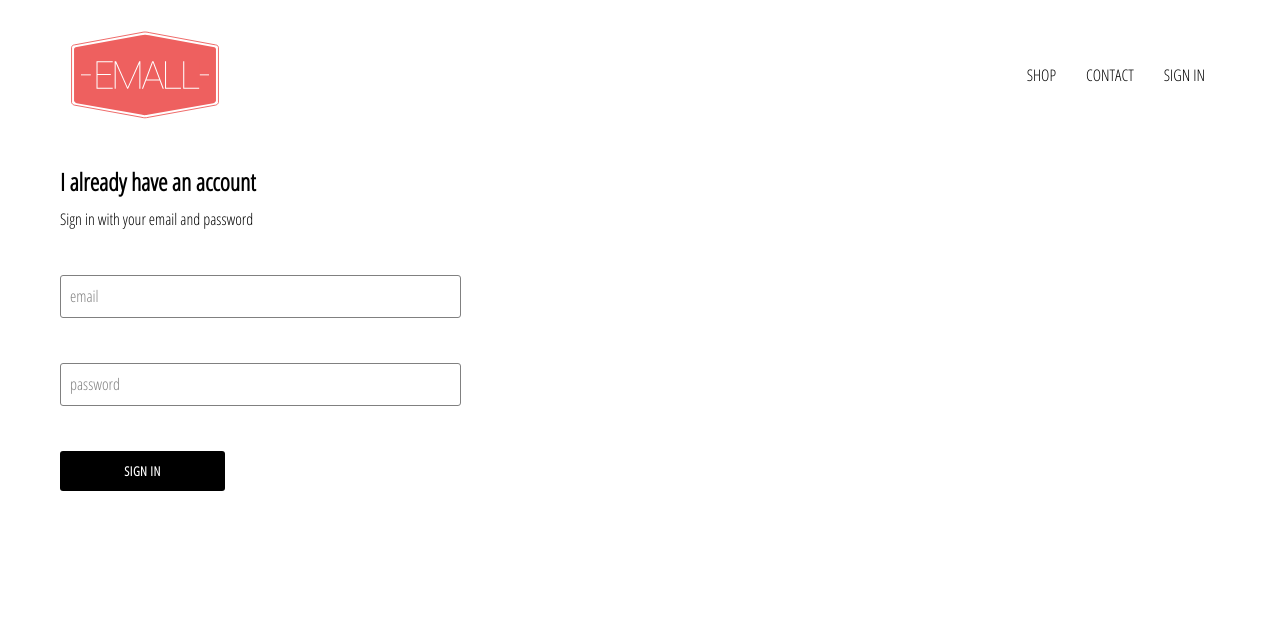
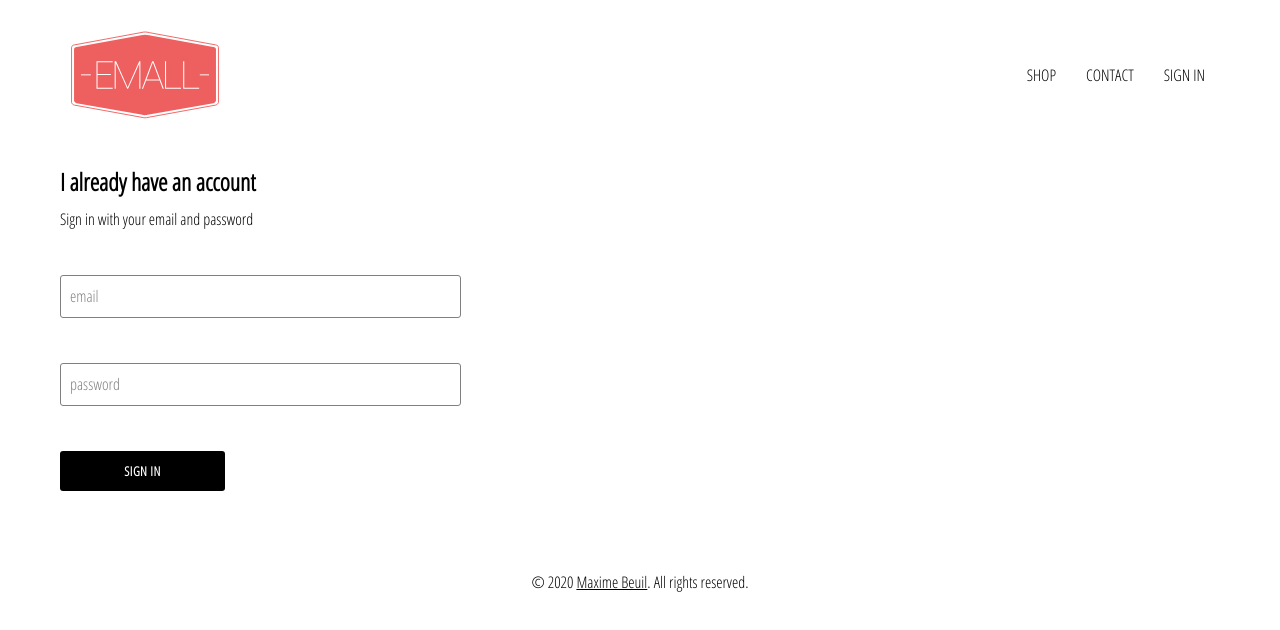
Before and after one commit to mbeuil/Emall-eshop-react-app, a React (Create React App) app: page /signin in a window 1280 px wide. Shown: the top 630 px of the page. Built offline with nearby package versions, Linux system fonts and the light colour scheme.

Commit message:
add github link to the footer

```diff
--- a/src/App.js
+++ b/src/App.js
@@ -3,9 +3,10 @@ import { Route, Switch } from "react-router-dom";
 import HomePage from "./pages/homepage/homepage.component";
 import ShopPage from "./pages/shop/shop.component";
 import Header from "./components/header/header.component";
+import Footer from "./components/footer/footer.component";
+import SignInAndSignUpPage from "./pages/sign-in-and-sign-up/sign-in-and-sign-up.component";
 
 import "./App.css";
-import SignInAndSignUpPage from "./pages/sign-in-and-sign-up/sign-in-and-sign-up.component";
 
 function App() {
   return (
@@ -16,6 +17,7 @@ function App() {
         <Route path="/shop" component={ShopPage} />
         <Route path="/signin" component={SignInAndSignUpPage} />
       </Switch>
+      <Footer />
     </div>
   );
 }
--- /dev/null
+++ b/src/components/footer/footer.component.jsx
@@ -0,0 +1,28 @@
+import React from "react";
+
+import "./footer.style.css";
+
+const string_1 = `© 2020 `;
+const string_2 = "Maxime Beuil";
+const string_3 = ". All rights reserved.";
+
+const Footer = () => {
+  return (
+    <div className="footer">
+      <pre className="signing">
+        {string_1}
+        <a
+          className="github-link "
+          rel="noopener noreferrer"
+          href="https://github.com/mbeuil"
+          target="_blank"
+        >
+          {string_2}
+        </a>
+        {string_3}
+      </pre>
+    </div>
+  );
+};
+
+export default Footer;
--- /dev/null
+++ b/src/components/footer/footer.style.css
@@ -0,0 +1,22 @@
+.footer {
+  width: 100%;
+  height: 150px;
+  display: flex;
+}
+
+.signing {
+  width: 100%;
+  height: 100%;
+  display: flex;
+  align-items: center;
+  justify-content: center;
+  font-family: "Open Sans Condensed";
+}
+
+.github-link {
+  text-decoration: underline;
+}
+
+.github-link:hover {
+  color: #ee605f;
+}
```
